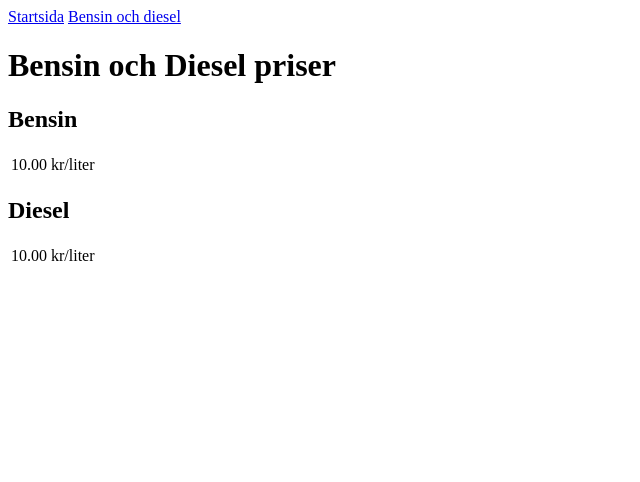
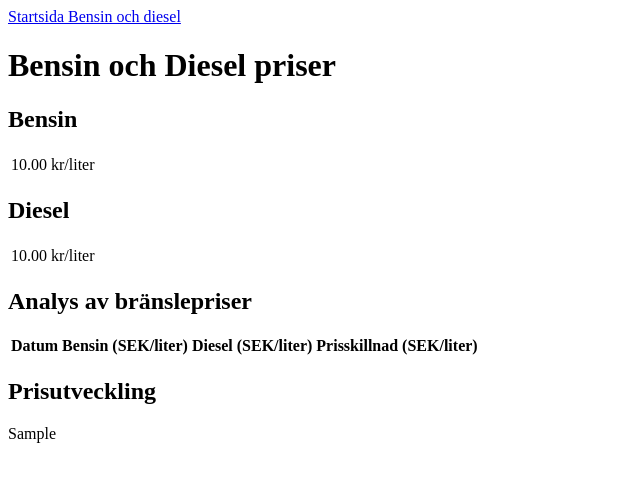
Before and after one commit to morganwf00/Programmering2Grupp, a Flask app: template templates/jamforelse.html in a window 1280 px wide. Shown: the top 482 px of the page, without its empty margins (0-640 px from the left). Run offline with Flask 3, Linux system fonts and the light colour scheme; the template is opened without the code that fills it: most values are stand-ins (such as "Sample title", 1, 10 or a date in 2020); lists and menus that the app fills with data are empty.

Commit message:
Plotly diagram för bensin och dieselpriser jämförelse och förändring över tid.

```diff
--- a/app.py
+++ b/app.py
@@ -1,14 +1,20 @@
 # Hämtar vad vi behöver för att bygga webapplikatio från Flask
+import pandas as pd
+import plotly.express as px
 from flask import Flask, render_template
+
+# Hämtar funktioner som räkner priset för diesel och bensin, samt prisskillnaden.
+from functions.analys import analys_pris_skillnaden
+
+# Hämtar funktionen som räknar om euro till kronor
+from functions.currency_converter import convert_to_sek
 
 # Hämtar funktionen som hämtar priset från API
 from functions.data_fetcher import fetch_fuel_data
 
-# Hämtar funktionen som räknar om euro till kronor
-from functions.currency_converter import convert_to_sek
-
 # Skapar Flask-appen
 app = Flask(__name__)
+
 
 # Startsidan
 @app.route("/", methods=["GET"])
@@ -17,7 +23,7 @@ def index():
 
 
 # Sida som jämför bensin och dieselpriser
-@app.route("/jamforelse_bensin_diesel" , methods=["GET"])
+@app.route("/jamforelse_bensin_diesel", methods=["GET"])
 def jamforelse_bensin_diesel():
 
     # Hämtar data från API
@@ -27,8 +33,17 @@ def jamforelse_bensin_diesel():
     if data is None:
         return render_template(
             "fel.html",
-            fel="Vi kunde inte hämta bränslepriser just nu. Vänligen försöka igen senare."
+            fel="Vi kunde inte hämta bränslepriser just nu. Vänligen försöka igen senare.",
         ), 503
+
+    # Analyserar priset med Pandas
+    df = analys_pris_skillnaden(data)
+
+    # Gör data frame kolumn till listor
+    analys_datum = df["dates"].tolist()
+    analys_bensin = df["bensin"].tolist()
+    analys_diesel = df["diesel"].tolist()
+    analys_skillnad = df["prisskillnad"].tolist()
 
     # Hämtar datum och priser från data
     dates = data["labels"]
@@ -39,29 +54,55 @@ def jamforelse_bensin_diesel():
     bensin_sek = [convert_to_sek(pris, 11.14) for pris in eBensin]
     diesel_sek = [convert_to_sek(pris, 11.14) for pris in diesel]
 
-    # Skickar datum och prier i kronor till HTML template
+    # Priser i en DataFrame för diagram
+    diagram1 = pd.DataFrame(
+        {
+            "Datum": dates,
+            "Bensin": bensin_sek,
+            "Diesel": diesel_sek,
+        }
+    )
+
+    # Diagram 1: prisutveckling över tid
+    fig1 = px.line(
+        diagram1,
+        x="Datum",
+        y=["Bensin", "Diesel"],
+        title="Bensin och dieselpriser över tid",
+    )
+
+    diagram1 = fig1.to_html(full_html=False)
+
+    # Skickar både diagram och analys till HTML
     return render_template(
         "jamforelse.html",
         dates=dates,
         bensin=bensin_sek,
         diesel=diesel_sek,
+        analys_datum=analys_datum,
+        analys_bensin=analys_bensin,
+        analys_diesel=analys_diesel,
+        analys_skillnad=analys_skillnad,
+        diagram1=diagram1,
     )
+
 
 # Visar ett fel meddelande om felet är från clienten
 @app.errorhandler(404)
 def inte_hittad(fel):
     return render_template(
         "fel.html",
-        fel = "Sidan kunde inte hittas. Kontrollera addressen.",
-        ), 404
+        fel="Sidan kunde inte hittas. Kontrollera addressen.",
+    ), 404
+
 
 # Visar ett felmeddelande om servern får ett fel
 @app.errorhandler(500)
 def serverfel(fel):
-     return render_template(
-         "fel.html",
-         fel="Något gick fel på servern. Vänligen försöka igen senare."
-     ), 500
+    return render_template(
+        "fel.html", fel="Något gick fel på servern. Vänligen försöka igen senare."
+    ), 500
+
 
 # Startar appen när vi kör den här filen
 if __name__ == "__main__":
--- a/functions/currency_converter.py
+++ b/functions/currency_converter.py
@@ -3,5 +3,6 @@
 # 1 EURO = 11,14 SEK idag
 exchange_rate = 11.14
 
+
 def convert_to_sek(price_eur, exchange_rate):
     return round(price_eur * exchange_rate, 2)
--- a/functions/data_fetcher.py
+++ b/functions/data_fetcher.py
@@ -1,6 +1,7 @@
 import requests
 
 API_URL = "https://www.fuel-prices.eu/lang/api/country-history.php?cc=SE"
+
 
 # Hämtar JSON data från API endpoint
 def fetch_fuel_data():
--- a/requirements.txt
+++ b/requirements.txt
@@ -16,3 +16,5 @@ requests==2.34.2
 ruff==0.17.1
 urllib3==2.8.0
 Werkzeug==3.1.9
+plotly
+pandas
--- a/templates/jamforelse.html
+++ b/templates/jamforelse.html
@@ -25,4 +25,19 @@
     {% endfor %}
 </table>
 
+<h2>Analys av bränslepriser</h2>
+<table>
+    <thread>
+        <tr>
+            <th>Datum</th>
+            <th>Bensin (SEK/liter)</th>
+            <th>Diesel (SEK/liter)</th>
+            <th>Prisskillnad (SEK/liter)</th>
+        </tr>
+    </thread>
+</table>
+
+<h2>Prisutveckling</h2>
+{{ diagram1 | safe }}
+
 {% endblock %}
--- a/templates/meny.html
+++ b/templates/meny.html
@@ -1,5 +1,5 @@
 <nav>
-    <a href="/">Startsida</a>
-    <a href="/jamforelse_bensin_diesel">Bensin och diesel</a>
+    <a href="/">Startsida  </a>
+    <a href="/jamforelse_bensin_diesel"> Bensin och diesel</a>
 
 </nav>
```
Also changed, not shown: functions/analys.py (added, +22 -0 lines), functions/hamtaAPI.py (deleted, +0 -15 lines), tests/test_analys.py (added, +15 -0 lines), tests/test_currency_converter.py (+1 -0 lines), tests/test_data_fetcher.py (+5 -2 lines), functions/bensin_diesel.py (deleted).
